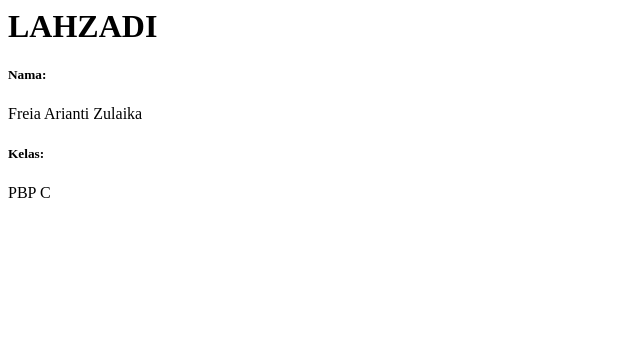
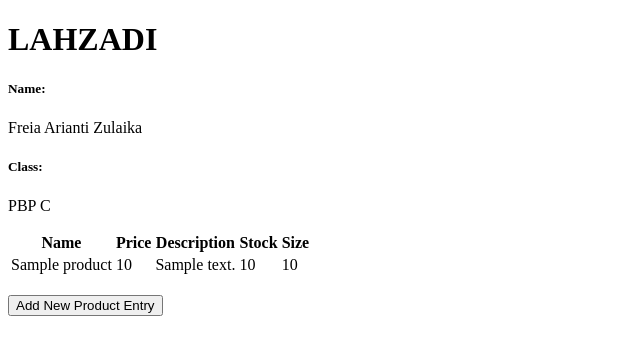
Before and after one commit to freiazulaika/lahzadi, a Django app: page / in a window 1280 px wide. Shown: the top 355 px of the page, without its empty margins (0-640 px from the left). Run offline with Django 5.2, Linux system fonts and the light colour scheme; tables that the repository leaves empty hold one stand-in row (values such as "Sample post").

Commit message:
Update Tugas 3

```diff
--- a/lahzadi/settings.py
+++ b/lahzadi/settings.py
@@ -55,7 +55,7 @@ ROOT_URLCONF = 'lahzadi.urls'
 TEMPLATES = [
     {
         'BACKEND': 'django.template.backends.django.DjangoTemplates',
-        'DIRS': [],
+        'DIRS': [BASE_DIR / 'templates'],
         'APP_DIRS': True,
         'OPTIONS': {
             'context_processors': [
@@ -122,3 +122,5 @@ STATIC_URL = 'static/'
 # https://docs.djangoproject.com/en/5.1/ref/settings/#default-auto-field
 
 DEFAULT_AUTO_FIELD = 'django.db.models.BigAutoField'
+
+CSRF_TRUSTED_ORIGINS = ["http://localhost","http://127.0.0.1","http://http://freia-arianti-lahzadi.pbp.cs.ui.ac.id/", "https://http://freia-arianti-lahzadi.pbp.cs.ui.ac.id/"]
--- a/main/models.py
+++ b/main/models.py
@@ -1,10 +1,10 @@
 from django.db import models
+import uuid
 
-# Create your models here.
 class Product(models.Model):
+    id = models.UUIDField(primary_key=True, default=uuid.uuid4, editable=False)
     name = models.CharField(max_length=255)
     price = models.IntegerField()
     description = models.TextField()
     stock = models.IntegerField()
-    note = models.CharField(max_length=255)
     size = models.IntegerField()
--- a/main/templates/main.html
+++ b/main/templates/main.html
@@ -1,8 +1,44 @@
+{% extends 'base.html' %}
+{% block content %}
+
 <h1>LAHZADI</h1>
 
-<h5>Nama: </h5>
+<h5>Name: </h5>
 <p>{{ name }}
 <p>
-<h5>Kelas: </h5>
+<h5>Class: </h5>
 <p>{{ kelas }}
 <p>
+
+    {% if not product_entries %}
+<p>Belum ada data produk pada Lahzadi.</p>
+{% else %}
+<table>
+    <tr>
+        <th>Name</th>
+        <th>Price</th>
+        <th>Description</th>
+        <th>Stock</th>
+        <th>Size</th>
+    </tr>
+
+    {% comment %} Berikut cara memperlihatkan data produk di bawah baris ini
+    {% endcomment %}
+    {% for product_entry in product_entries %}
+    <tr>
+        <td>{{product_entry.name}}</td>
+        <td>{{product_entry.price}}</td>
+        <td>{{product_entry.description}}</td>
+        <td>{{product_entry.stock}}</td>
+        <td>{{product_entry.size}}</td>
+    </tr>
+    {% endfor %}
+</table>
+{% endif %}
+
+<br />
+
+<a href="{% url 'main:create_product_entry' %}">
+    <button>Add New Product Entry</button>
+</a>
+{% endblock content %}
--- a/main/urls.py
+++ b/main/urls.py
@@ -1,8 +1,13 @@
 from django.urls import path
-from main.views import show_main
+from main.views import show_main, create_product_entry, show_xml, show_json, show_xml_by_id, show_json_by_id
 
 app_name = 'main'
 
 urlpatterns = [
     path('', show_main, name='show_main'),
+    path('create-product-entry', create_product_entry, name='create_product_entry'),
+    path('xml/', show_xml, name='show_xml'),
+    path('json/', show_json, name='show_json'),
+    path('xml/<str:id>/', show_xml_by_id, name='show_xml_by_id'),
+    path('json/<str:id>/', show_json_by_id, name='show_json_by_id'),
 ]
--- a/main/views.py
+++ b/main/views.py
@@ -1,9 +1,41 @@
-from django.shortcuts import render
+from django.shortcuts import render, redirect
+from main.forms import ProductForm
+from main.models import Product
+from django.http import HttpResponse
+from django.core import serializers
 
 def show_main(request):
+    product_entries = Product.objects.all()
     context = {
         'name': 'Freia Arianti Zulaika',
         'kelas' : 'PBP C',
+        'product_entries' : product_entries,
     }
 
     return render(request, "main.html", context)
+
+def create_product_entry(request):
+    form = ProductForm(request.POST or None)
+
+    if form.is_valid() and request.method == "POST":
+        form.save()
+        return redirect('main:show_main')
+
+    context = {'form': form}
+    return render(request, "create_product_entry.html", context)
+
+def show_xml(request):
+    data = Product.objects.all()
+    return HttpResponse(serializers.serialize("xml", data), content_type="application/xml")
+
+def show_json(request):
+    data = Product.objects.all()
+    return HttpResponse(serializers.serialize("json", data), content_type="application/json")
+
+def show_xml_by_id(request, id):
+    data = Product.objects.filter(pk=id)
+    return HttpResponse(serializers.serialize("xml", data), content_type="application/xml")
+
+def show_json_by_id(request, id):
+    data = Product.objects.filter(pk=id)
+    return HttpResponse(serializers.serialize("json", data), content_type="application/json")
--- /dev/null
+++ b/templates/base.html
@@ -0,0 +1,15 @@
+<!DOCTYPE html>
+<html lang="en">
+
+<head>
+    <meta charset="UTF-8">
+    <meta name="viewport" content="width=device-width, initial-scale=1.0">
+    {% block meta %} {% endblock meta %}
+    <title>LAHZADI</title>
+</head>
+
+<body>
+    {% block content %} {% endblock content %}
+</body>
+
+</html>
```
Also changed, not shown: main/forms.py (added, +7 -0 lines), main/templates/create_product_entry.html (added, +18 -0 lines), .github/workflows/deploy.yml (added), main/migrations/0002_alter_product_id.py (added), main/migrations/0003_remove_product_note.py (added).
